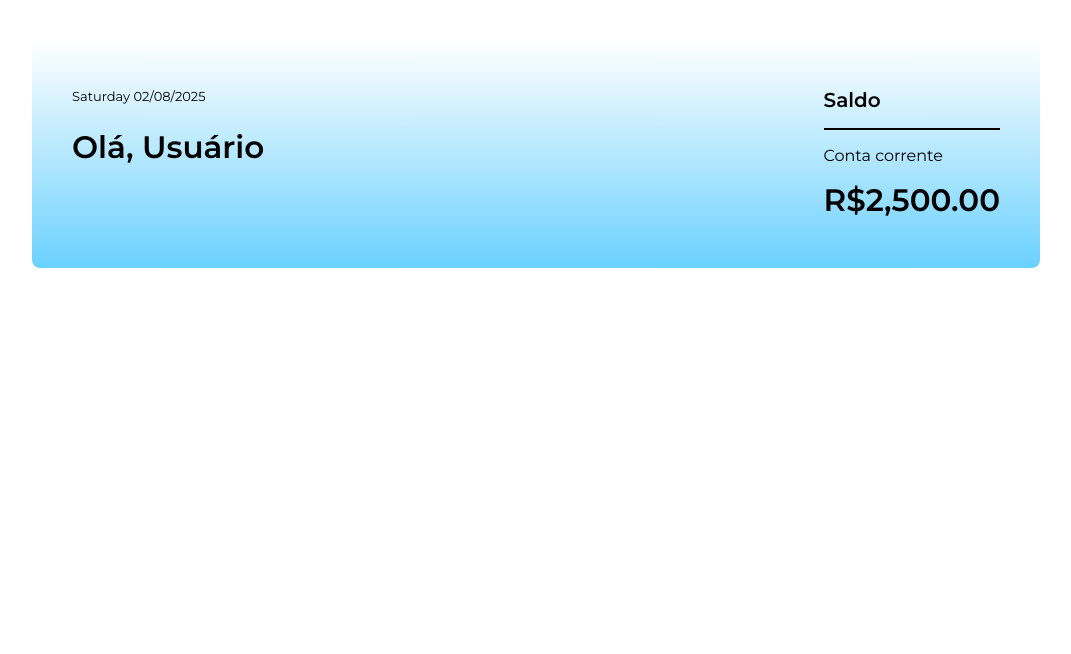
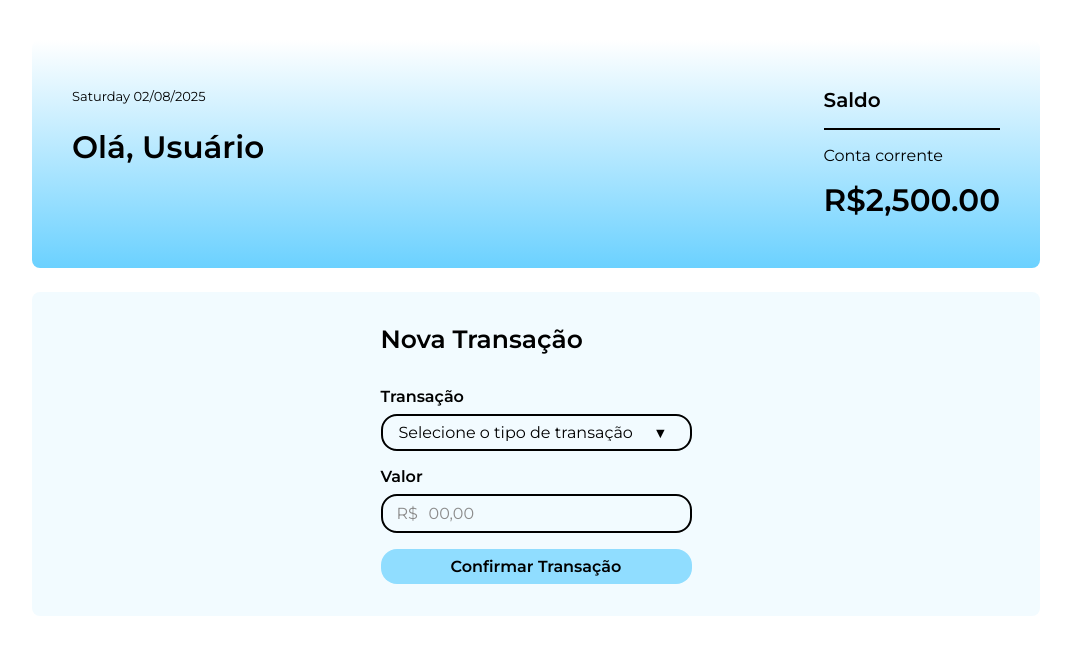
Before and after one commit to maitabom/anybank, an Angular app: page / in a window 1280 px wide. Shown: the top 654 px of the page, without its empty margins (104-1175 px from the left). Built offline with nearby package versions, Linux system fonts and the light colour scheme.

Commit message:
feat: adicionar componente de formulário de nova transação ao layout da aplicação

```diff
--- a/src/app/app.component.html
+++ b/src/app/app.component.html
@@ -1,5 +1,6 @@
 <div class="app">
   <div class="banner-form-wrapper">
-    <app-banner></app-banner>
+    <app-banner />
+    <app-form-new-transaction/>
   </div>
 </div>
--- a/src/app/app.component.ts
+++ b/src/app/app.component.ts
@@ -1,9 +1,10 @@
 import { Component } from '@angular/core';
 import { BannerComponent } from './components/banner/banner.component';
+import { FormNewTransactionComponent } from './components/form-new-transaction/form-new-transaction.component';
 
 @Component({
   selector: 'app-root',
-  imports: [BannerComponent],
+  imports: [BannerComponent, FormNewTransactionComponent],
   templateUrl: './app.component.html',
   styleUrl: './app.component.css'
 })
```
